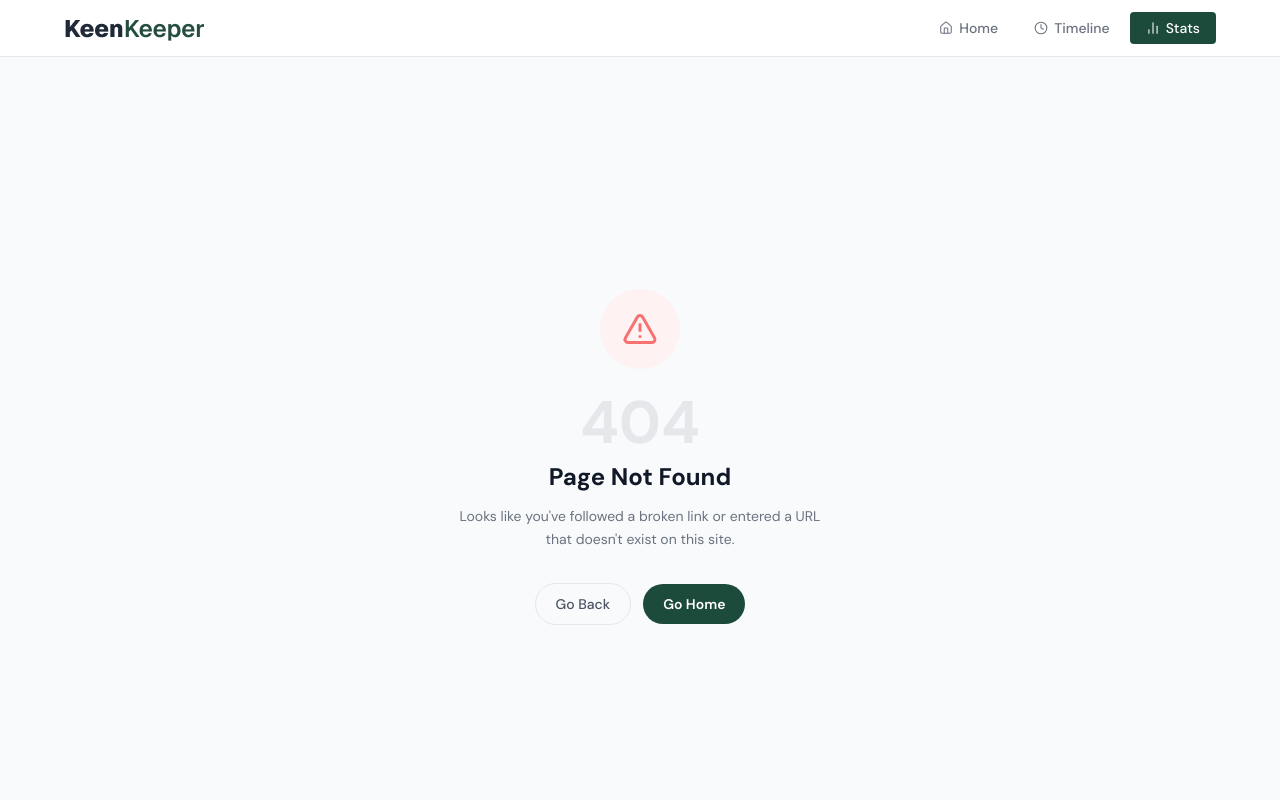
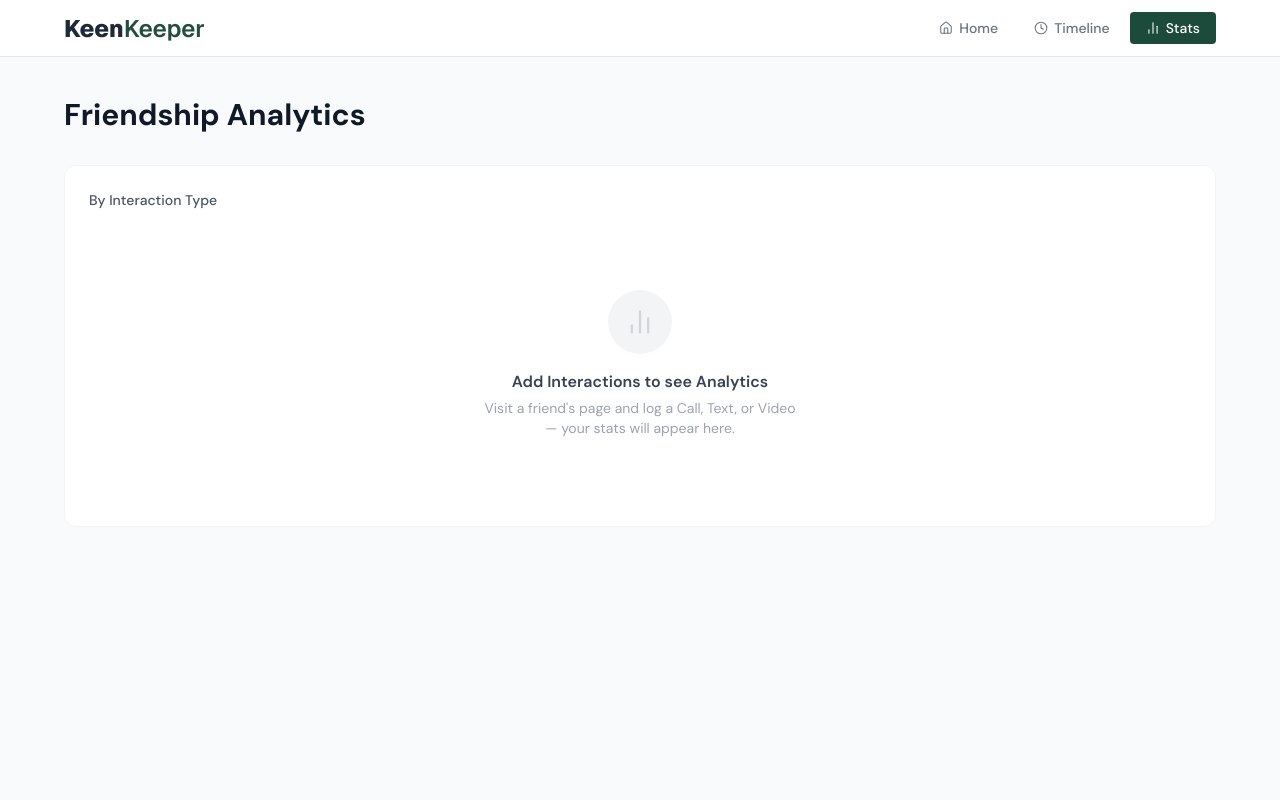
Before and after one commit to rakibulhuda/B13-Assignment-7, a React (Vite) app: page /stats in a window 1280 px wide. Shown: the top 800 px of the page. Built offline with nearby package versions, Linux system fonts and the light colour scheme.

Commit message:
Stats Added

```diff
--- a/src/App.jsx
+++ b/src/App.jsx
@@ -4,6 +4,7 @@ import Navbar from './components/Navbar';
 import Footer from './components/Footer';
 import Home from './pages/Home';
 import FriendDetail from './pages/FriendDetail';
+import Stats from './pages/Stats';
 import NotFound from './pages/NotFound';
 import { TimelineProvider } from './context/TimelineContext';
 
@@ -17,6 +18,7 @@ export default function App() {
                         <Routes>
                             <Route path="/" element={<Home />} />
                             <Route path="/friend/:id" element={<FriendDetail />} />
+                            <Route path="/stats" element={<Stats />} />
                             <Route path="*" element={<NotFound />} />
                         </Routes>
                     </main>
--- /dev/null
+++ b/src/pages/Stats.jsx
@@ -0,0 +1,82 @@
+import { PieChart, Pie, Cell, Legend, Tooltip, ResponsiveContainer } from 'recharts';
+import { BarChart2 } from 'lucide-react';
+import { useTimeline } from '../context/TimelineContext';
+
+const COLORS = {
+    Text: '#8B5CF6',
+    Call: '#1C4A3B',
+    Video: '#10B981',
+};
+
+const CustomLegend = ({ payload }) => (
+    <div className="flex items-center justify-center gap-5 mt-4">
+        {payload.map(entry => (
+            <div key={entry.value} className="flex items-center gap-1.5">
+                <span className="w-2.5 h-2.5 rounded-full inline-block" style={{ backgroundColor: entry.color }} />
+                <span className="text-xs text-gray-500">{entry.value}</span>
+            </div>
+        ))}
+    </div>
+);
+
+export default function Stats() {
+    const { entries } = useTimeline();
+
+    const typeCounts = entries.reduce((acc, e) => {
+        if (['Call', 'Text', 'Video'].includes(e.type)) {
+            acc[e.type] = (acc[e.type] || 0) + 1;
+        }
+        return acc;
+    }, {});
+
+    const data = Object.entries(typeCounts).map(([name, value]) => ({ name, value }));
+    const hasData = data.length > 0;
+
+    return (
+        <div className="min-h-screen" style={{ backgroundColor: '#f8fafc' }}>
+            <div className="w-full px-6 sm:px-10 lg:px-16 py-10">
+                <h1 className="text-3xl font-bold text-gray-900 mb-8">Friendship Analytics</h1>
+
+                <div className="bg-white rounded-xl border border-gray-100 p-6">
+                    <p className="text-sm font-medium text-gray-600 mb-4">By Interaction Type</p>
+
+                    {!hasData ? (
+                        /* Empty State */
+                        <div className="flex flex-col items-center justify-center py-16 text-center">
+                            <div className="w-16 h-16 rounded-full bg-gray-100 flex items-center justify-center mb-4">
+                                <BarChart2 size={28} className="text-gray-300" />
+                            </div>
+                            <h3 className="text-base font-semibold text-gray-700 mb-1">Add Interactions to see Analytics</h3>
+                            <p className="text-sm text-gray-400 max-w-xs">
+                                Visit a friend's page and log a Call, Text, or Video — your stats will appear here.
+                            </p>
+                        </div>
+                    ) : (
+                        <ResponsiveContainer width="100%" height={280}>
+                            <PieChart>
+                                <Pie
+                                    data={data}
+                                    cx="50%"
+                                    cy="50%"
+                                    innerRadius={80}
+                                    outerRadius={120}
+                                    paddingAngle={3}
+                                    dataKey="value"
+                                >
+                                    {data.map(entry => (
+                                        <Cell key={entry.name} fill={COLORS[entry.name] || '#6B7280'} />
+                                    ))}
+                                </Pie>
+                                <Tooltip
+                                    contentStyle={{ borderRadius: '8px', border: '1px solid #E5E7EB', fontSize: '13px' }}
+                                    formatter={(value, name) => [`${value} interactions`, name]}
+                                />
+                                <Legend content={<CustomLegend />} />
+                            </PieChart>
+                        </ResponsiveContainer>
+                    )}
+                </div>
+            </div>
+        </div>
+    );
+}
```
